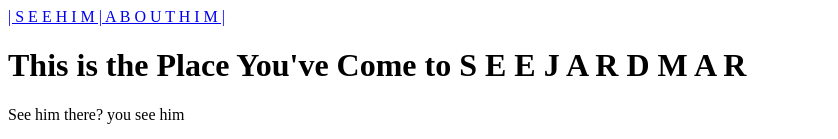
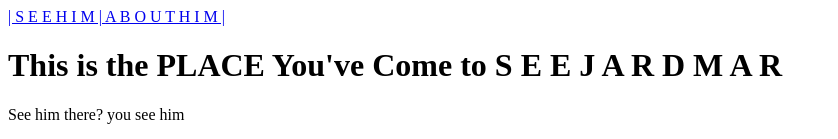
Before and after one commit to jtwmo/HelloHtml, a plain HTML site: page index.html in a window 1280 px wide. Shown: the top 139 px of the page, without its empty margins (0-838 px from the left). Drawn offline with Linux system fonts and the light colour scheme.

Commit message:
Trying this again.

```diff
--- a/index.html
+++ b/index.html
@@ -9,7 +9,7 @@
       <a href="./index.html"> | S E E H I M | </a>
       <a href="./aboutme.html">A B O U T H I M | </a>
     </nav>
-    <h1>This is the Place You've Come to S E E J A R D M A R</h1>
+    <h1>This is the PLACE You've Come to S E E J A R D M A R</h1>
     <p>See him there? you see him</p>
     <img src="D:\Google Drive\02 Images\JardBlueDrink.jpg" height=640 width=640/>
   </body>
```
